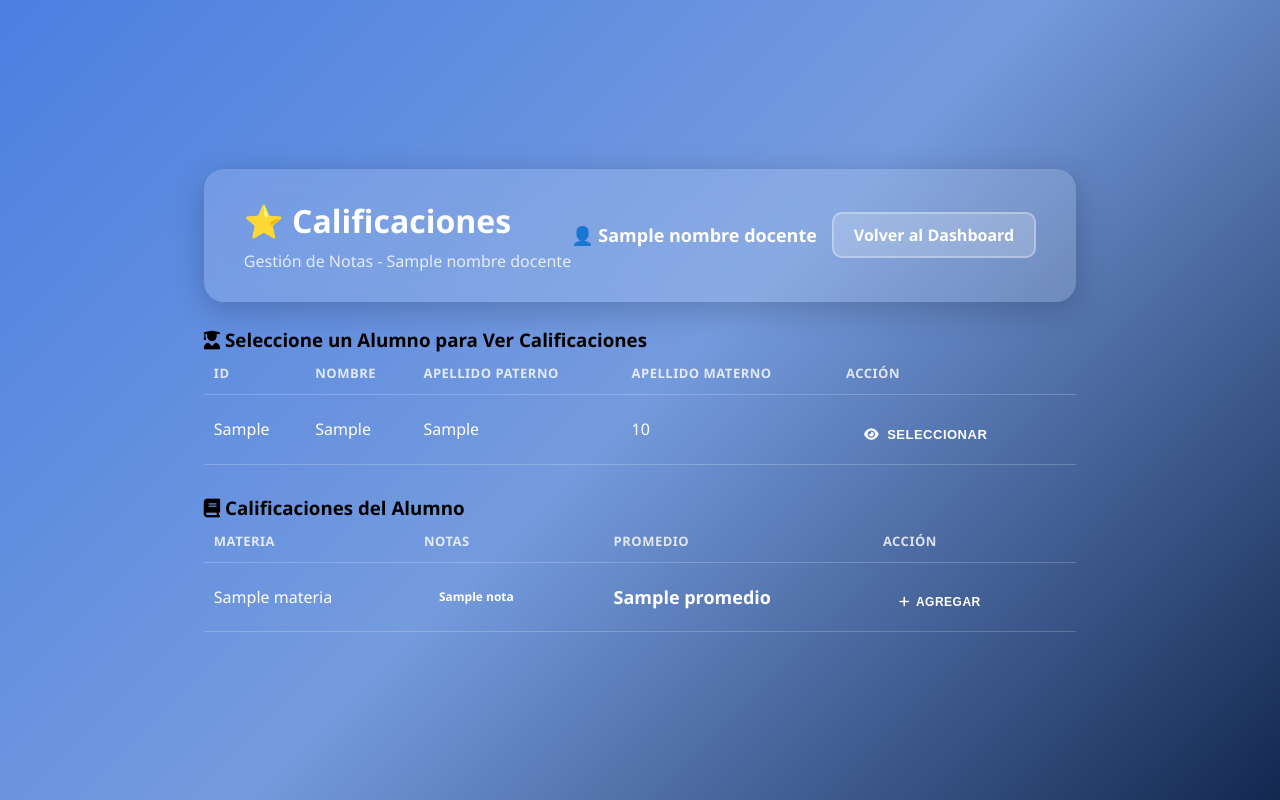
After one commit to francoignaciosilva02-web/Proyecto-Colegio-america, a Django app: template loginApp/templates/docente_calificaciones.html in a window 1280 px wide. The commit adds this page. Run offline with Django 5.2, Linux system fonts and the light colour scheme; the template is opened without the code that fills it: most values are stand-ins (such as "Sample title", 1, 10 or a date in 2020).

Commit message:
ultimo ultimo

```diff
--- a/loginApp/templates/admin_calificaciones.html
+++ b/loginApp/templates/admin_calificaciones.html
@@ -182,6 +182,9 @@
                 <div class="empty-state">
                     <div class="empty-state-icon"><i class="fas fa-book"></i></div>
                     <p>No hay calificaciones registradas para este alumno</p>
+                    <button class="btn-agregar" onclick="mostrarFormularioAgregar('')">
+                        <i class="fas fa-plus"></i> Agregar Primera Calificación
+                    </button>
                 </div>
                 {% endif %}
 
--- /dev/null
+++ b/loginApp/templates/docente_calificaciones.html
@@ -0,0 +1,167 @@
+<!DOCTYPE html>
+<html>
+<head>
+    <title>Calificaciones - Docente</title>
+    {% load static %}
+    <link rel="stylesheet" href="{% static 'css/styles.css' %}?v=4.0">
+    <link rel="stylesheet" href="{% static 'css/docente_dashboard.css' %}?v=4.0">
+    <link rel="stylesheet" href="{% static 'css/admin_calificaciones.css' %}?v=4.0">
+    <!-- FontAwesome para iconos reales -->
+    <link rel="stylesheet" href="https://cdnjs.cloudflare.com/ajax/libs/font-awesome/6.4.2/css/all.min.css">
+</head>
+<body>
+
+<div class="dashboard-container">
+    <!-- Header -->
+    <div class="dashboard-header">
+        <div class="welcome-section">
+            <h1>⭐ Calificaciones</h1>
+            <p>Gestión de Notas - {{ nombre_docente }}</p>
+        </div>
+        <div class="user-section">
+            <span class="user-name">👤 {{ nombre_docente }}</span>
+            <a href="{% url 'docente_dashboard' %}" class="logout-btn">Volver al Dashboard</a>
+        </div>
+    </div>
+
+    <div class="data-section">
+        <h3><i class="fas fa-user-graduate"></i> Seleccione un Alumno para Ver Calificaciones</h3>
+
+        {% if alumnos %}
+        <table class="data-table">
+            <thead>
+                <tr>
+                    <th>ID</th>
+                    <th>Nombre</th>
+                    <th>Apellido Paterno</th>
+                    <th>Apellido Materno</th>
+                    <th>Acción</th>
+                </tr>
+            </thead>
+            <tbody>
+                {% for alumno in alumnos %}
+                <tr {% if selected_alumno and selected_alumno == alumno.0 %}style="background: rgba(76, 175, 80, 0.2);"{% endif %}>
+                    <td>{{ alumno.0 }}</td>
+                    <td>{{ alumno.1 }}</td>
+                    <td>{{ alumno.2 }}</td>
+                    <td>{{ alumno.3 }}</td>
+                    <td>
+                        <form method="get" style="display: inline;">
+                            <input type="hidden" name="id_alumno" value="{{ alumno.0 }}">
+                            <button type="submit" class="btn-ver-calificaciones">
+                                <i class="fas fa-eye"></i> Seleccionar
+                            </button>
+                        </form>
+                    </td>
+                </tr>
+                {% endfor %}
+            </tbody>
+        </table>
+        {% else %}
+        <div class="empty-state">
+            <div class="empty-state-icon"><i class="fas fa-user-graduate"></i></div>
+            <p>No hay alumnos inscritos en sus cursos</p>
+        </div>
+        {% endif %}
+    </div>
+
+    {% if selected_alumno %}
+    <div class="data-section" style="margin-top: 30px;">
+        <h3><i class="fas fa-book"></i> Calificaciones del Alumno</h3>
+
+        {% if libro %}
+        <table class="data-table">
+            <thead>
+                <tr>
+                    <th>Materia</th>
+                    <th>Notas</th>
+                    <th>Promedio</th>
+                    <th>Acción</th>
+                </tr>
+            </thead>
+            <tbody>
+                {% for materia, datos in libro.items %}
+                <tr>
+                    <td>{{ materia }}</td>
+                    <td>
+                        {% for nota in datos.notas %}
+                            <span class="nota">{{ nota.nota }}</span>
+                        {% endfor %}
+                    </td>
+                    <td class="promedio">{{ datos.promedio }}</td>
+                    <td>
+                        <button class="btn-agregar" onclick="mostrarFormularioAgregar('{{ materia }}')">
+                            <i class="fas fa-plus"></i> Agregar
+                        </button>
+                    </td>
+                </tr>
+                {% endfor %}
+            </tbody>
+        </table>
+        {% else %}
+        <div class="empty-state">
+            <div class="empty-state-icon"><i class="fas fa-book"></i></div>
+            <p>No hay calificaciones registradas para este alumno</p>
+            <button class="btn-agregar" onclick="mostrarFormularioAgregar('')">
+                <i class="fas fa-plus"></i> Agregar Primera Calificación
+            </button>
+        </div>
+        {% endif %}
+
+        <!-- Formulario para agregar calificación -->
+        <div id="formulario-agregar" class="data-section" style="display: none;">
+            <h3><i class="fas fa-plus-circle"></i> Agregar Calificación</h3>
+            <form method="post" class="admin-form">
+                {% csrf_token %}
+                <input type="hidden" name="id_alumno" value="{{ selected_alumno }}">
+                <div class="form-row">
+                    <div class="form-group">
+                        <label>Materia</label>
+                        <select name="materia" id="materia-input" required>
+                            <option value="">Seleccione materia</option>
+                            {% for materia in materias %}
+                            <option value="{{ materia.0 }}">{{ materia.1 }}</option>
+                            {% endfor %}
+                        </select>
+                    </div>
+                    <div class="form-group">
+                        <label>Nota</label>
+                        <input type="number" name="nota" step="0.1" min="1.0" max="7.0" required>
+                    </div>
+                </div>
+                <div class="form-actions">
+                    <button type="submit" class="btn-submit">
+                        <i class="fas fa-save"></i> Guardar Calificación
+                    </button>
+                    <button type="button" class="btn-cancel" onclick="ocultarFormulario()">
+                        <i class="fas fa-times"></i> Cancelar
+                    </button>
+                </div>
+            </form>
+        </div>
+    </div>
+    {% endif %}
+
+</div>
+
+<script>
+    function mostrarFormularioAgregar(materia) {
+        document.getElementById('formulario-agregar').style.display = 'block';
+        // Buscar y seleccionar la materia en el select
+        const select = document.getElementById('materia-input');
+        for (let i = 0; i < select.options.length; i++) {
+            if (select.options[i].text === materia) {
+                select.selectedIndex = i;
+                break;
+            }
+        }
+    }
+
+    function ocultarFormulario() {
+        document.getElementById('formulario-agregar').style.display = 'none';
+        document.getElementById('materia-input').selectedIndex = 0;
+    }
+</script>
+
+</body>
+</html>
--- a/loginApp/templates/docente_dashboard.html
+++ b/loginApp/templates/docente_dashboard.html
@@ -60,6 +60,10 @@
                 <span>📝</span>
                 <span>Ver Asistencia</span>
             </a>
+            <a href="{% url 'docente_ver_calificaciones' %}" class="action-btn warning">
+                <span>⭐</span>
+                <span>Ver Calificaciones</span>
+            </a>
         </div>
     </div>
 </div>
--- a/loginApp/templates/docente_pasar_asistencia.html
+++ b/loginApp/templates/docente_pasar_asistencia.html
@@ -50,5 +50,6 @@
     </div>
 </div>
 
+
 </body>
 </html>
--- a/loginApp/urls.py
+++ b/loginApp/urls.py
@@ -69,6 +69,7 @@ urlpatterns = [
     path('docente/ver-alumnos/', docente_ver_alumnos_view, name='docente_ver_alumnos'),
     path('docente/ver-cursos/', docente_ver_cursos_view, name='docente_ver_cursos'),
     path('docente/ver-asistencia/', docente_ver_asistencia_view, name='docente_ver_asistencia'),
+    path('docente/ver-calificaciones/', docente_ver_calificaciones_view, name='docente_ver_calificaciones'),
 
     # LIBRO DE NOTAS
     path('libro-notas/<int:id_alumno>/', libro_notas_view, name='libro_notas'),
```
Also changed, not shown: loginApp/templates/docentes_form.html (+0 -12 lines), loginApp/views.py (+179 -33 lines).
